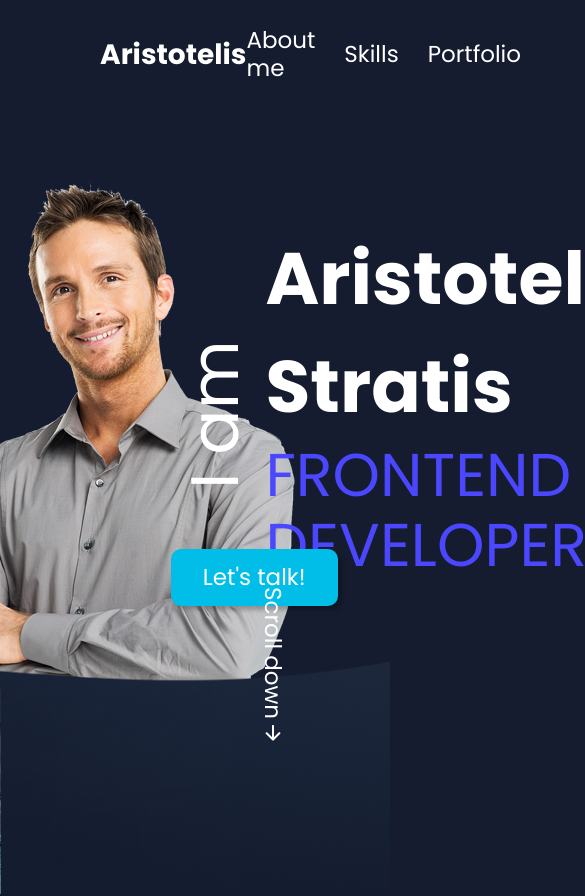
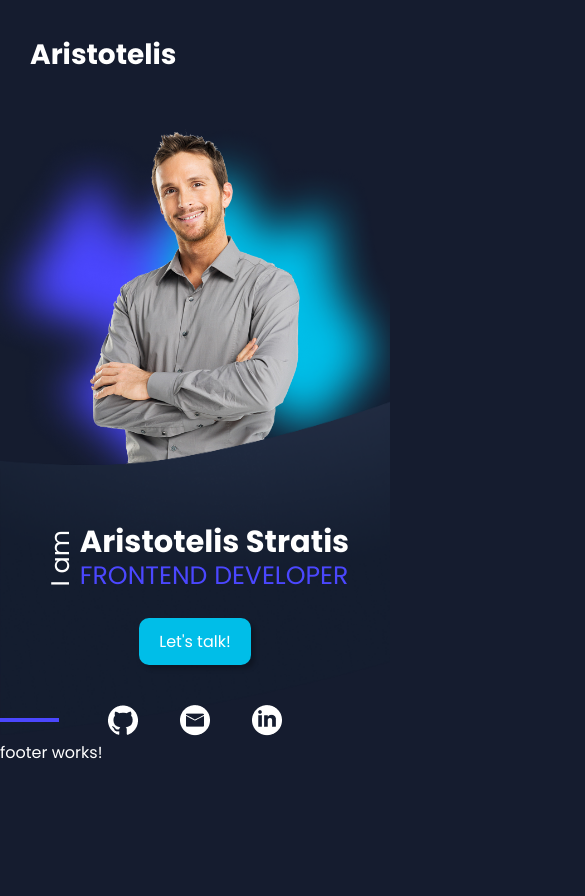
Before and after one commit to Aristotelis-Stratis/Portfolio, an Angular app: page / in a window 390 px wide. Shown: the top 896 px of the page, 585 px wide, since content can reach past the window. After the commit the page ends 844 px from the top, so only its background shows below. Built offline with nearby package versions, Linux system fonts and the light colour scheme.

Commit message:
lp responsive below 841px

```diff
--- a/src/app/main-content/landing-page/landing-page.component.html
+++ b/src/app/main-content/landing-page/landing-page.component.html
@@ -4,8 +4,8 @@
     <div class="landingPage">
         <div class="lpImage">
             <div class="myImageContainer">
-                <!-- inline style entfernen bei richtigem Foto -->
-                <img src="/assets/img/stockphoto.png" style="margin-top: 150px;" alt="">
+                <!-- inline style entfernen bei richtigem Foto style="margin-top: 150px;" -->
+                <img src="/assets/img/stockphoto.png" alt="">
             </div>
         </div>
         <div class="lpText">
@@ -35,10 +35,10 @@
         <div class="blueLine"></div>
         <div class="social-links">
             <!-- Links einfügen -->
-            <a href=""><img src="/assets/img/buttons/Github.png" alt="Github"></a>
-            <a href=""><img src="/assets/img/buttons/Email.png" alt="Email"></a>
-            <a href=""><img src="/assets/img/buttons/LinkedIn.png" alt="LinkedIn"></a>
-            <a href=""><span>stratis.dev&#64;outlook.com</span></a>
+            <a href="https://github.com/Aristotelis-Stratis"><img src="/assets/img/buttons/Github.png" alt="Github"></a>
+            <a href="mailto:stratis.dev@outlook.com"><img src="/assets/img/buttons/Email.png" alt="Email"></a>
+            <a href="https://www.linkedin.com/in/aristotelis-stratis-9647002b8"><img src="/assets/img/buttons/LinkedIn.png" alt="LinkedIn"></a>
+            <a class="myEmail"href=""><span>stratis.dev&#64;outlook.com</span></a>
         </div>
     </div>
 
--- a/src/app/main-content/landing-page/landing-page.component.scss
+++ b/src/app/main-content/landing-page/landing-page.component.scss
@@ -64,7 +64,7 @@ section {}
     line-height: 108px;
 }
 
-.titleThree {
+.titleThree span {
     font-size: 60.4px;
     font-weight: 400;
     color: rgba(75, 71, 255, 1);
@@ -171,17 +171,104 @@ section {}
 }
 
 
-@media (max-width: 321px) {
+@media (max-width: 841px) {
     .socials {
         width: 100%;
         flex-direction: column;
+        justify-content: space-around;
+    }
+
+    .myImageContainer {
+        background-size: 450px;
+        height: 400px;
+        margin-top: 20px;
+    }
+
+    .myImageContainer img {
+        height: 100%;
+    }
+
+    .lpImage {
+        width: 100%;
+        height: 100%;
     }
 
     .landingPage {
         flex-direction: column;
+        padding: 0;
+    }
+
+    .landingPageBackground {
+        top: 285px;
+        height: 450px;
+        // border: 2px solid red;
     }
 
     .lpText {
+        // border: 2px solid red;
+        height: unset;
         width: 100%;
     }
+
+    .myNameContainer {
+        height: unset;
+        justify-content: center;
+    }
+
+    .socials {
+        margin-top: 35px;
+    }
+
+    .social-links {
+        flex-direction: row;
+        position: unset;
+    }
+
+    .blueLine {
+        position: absolute;
+        left: 0;
+        width: 15%;
+    }
+
+    .scroll-down {
+        display: none;
+    }
+
+    .titleOne {
+        align-items: center;
+    }
+
+    .titleOne span {
+        font-size: 25.5px;
+        padding-top: 5px;
+    }
+
+    .titleTwo span {
+        font-size: 30.5px;
+        line-height: 26px;
+    }
+
+    .titleThree span {
+        font-size: 25.2px;
+        line-height: 33.5px;
+    }
+
+    .letsTalkContainer {
+        padding-top: 25px;
+    }
+
+    .letsTalkButton {
+        padding: 10px 20px;
+        font-size: 16px;
+
+        &:hover {
+            padding: 10px 30px;
+            margin: 0px 0px;
+        }
+    }
+
+    .myEmail {
+        display: none !important;
+    }
+
 }
--- a/src/app/main-content/landing-page/navbar/navbar.component.scss
+++ b/src/app/main-content/landing-page/navbar/navbar.component.scss
@@ -77,7 +77,7 @@ nav {
 }
 
 
-@media (max-width: 321px) {
+@media (max-width: 841px) {
     .logo {
         >a {
             padding-left: 30px;
--- a/src/styles.scss
+++ b/src/styles.scss
@@ -7,6 +7,22 @@ html {
     background-color: rgb(21, 28, 47);
     color: white;
     font-family: 'Poppins';
+}
+
+body::-webkit-scrollbar {
+    width: 15px;
+    background-color: rgb(21, 28, 47);
+}
+
+body::-webkit-scrollbar-track {
+    background-color: transparent;
+}
+
+body::-webkit-scrollbar-thumb {
+    background-color: rgb(75, 71, 255);
+    border-radius: 20px;
+    border: 3px solid transparent;
+    background-clip: content-box;
 }
 
 /* poppins-100 - latin */
```
